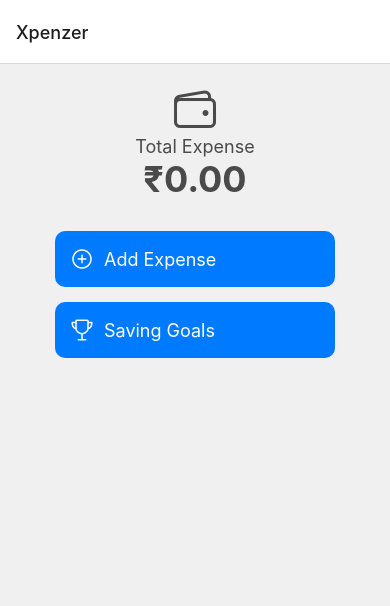
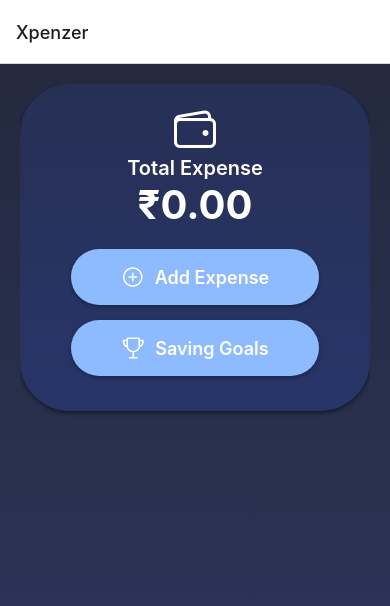
Before and after one commit to Anikribhu/Budget_App, a React Native app: screen /Dashboard in a window 390 px wide. Shown: the top 606 px of the page. Built offline with nearby package versions, Linux system fonts and the light colour scheme.

Commit message:
UI updated

```diff
--- a/components/AddExpense.jsx
+++ b/components/AddExpense.jsx
@@ -2,6 +2,9 @@ import React, { useState } from 'react';
 import { View, Text, StyleSheet, TextInput, TouchableOpacity } from 'react-native';
 import { Ionicons } from '@expo/vector-icons';
 import AsyncStorage from '@react-native-async-storage/async-storage';
+import { LinearGradient } from 'expo-linear-gradient';
+import { BlurView } from 'expo-blur';
+import { SafeAreaView } from 'react-native-safe-area-context';
 
 const AddExpense = ({ navigation }) => {
   const [amount, setAmount] = useState('');
@@ -32,57 +35,104 @@ const AddExpense = ({ navigation }) => {
   };
 
   return (
-    <View style={styles.container}>
+    <LinearGradient colors={['#24293E','#2d3860']} style={styles.container}>
+      <BlurView style={styles.blurContainer}>
+        <SafeAreaView style={styles.card}>
+          <Text style={styles.title}>Add New Expense</Text>
           <TextInput
             style={styles.input}
             placeholder="Amount (₹)"
             keyboardType="numeric"
             value={amount}
             onChangeText={setAmount}
+            placeholderTextColor="#aaaaaa"
           />
           <TextInput
             style={styles.input}
             placeholder="Description"
             value={description}
             onChangeText={setDescription}
+            placeholderTextColor="#aaaaaa"
           />
           {error ? <Text style={styles.errorText}>{error}</Text> : null}
           <TouchableOpacity style={styles.button} onPress={saveExpense}>
             <Ionicons name="save-outline" size={24} color="#ffffff" />
             <Text style={styles.buttonText}>Save Expense</Text>
           </TouchableOpacity>
-    </View>
+        </SafeAreaView>
+      </BlurView>
+    </LinearGradient>
   );
 };
 
 const styles = StyleSheet.create({
   container: {
     flex: 1,
+    justifyContent: 'center',
     padding: 20,
-    backgroundColor: '#f0f0f0',
+  },
+  blurContainer: {
+    borderRadius: 40,
+    overflow:"hidden"
+
+  },
+  card: {
+    backgroundColor: '#38405a', // Semi-transparent background
+    borderRadius: 40,
+    padding: 20,
+    shadowColor: "#000",
+    shadowOffset: {
+      width: 0,
+      height: 12,
+    },
+    shadowOpacity: 0.58,
+    shadowRadius: 20.00,
+
+    elevation: 24,
+  },
+  title: {
+    fontSize: 24,
+    fontWeight: 'bold',
+    marginBottom: 20,
+    color: '#FFFFFF',
+    textAlign: 'center',
   },
   input: {
-    backgroundColor: '#ffffff',
+    backgroundColor: '#ffffff', // Slightly transparent input background
     padding: 15,
-    borderRadius: 10,
+    borderRadius: 30,
     marginBottom: 15,
     fontSize: 16,
+    color: '#333333',
+    shadowColor: '#000000',
+    shadowOffset: { width: 0, height: 2 },
+    shadowOpacity: 0.1,
+    shadowRadius: 4,
+    elevation: 2,
   },
   button: {
     flexDirection: 'row',
     alignItems: 'center',
-    backgroundColor: '#007AFF',
+    justifyContent: 'center',
+    backgroundColor: '#8EBBFF',
     padding: 15,
-    borderRadius: 10,
+    borderRadius: 40,
+    shadowColor: '#000000',
+    shadowOffset: { width: 0, height: 2 },
+    shadowOpacity: 0.3,
+    shadowRadius: 5,
+    elevation: 3,
   },
   buttonText: {
     color: '#ffffff',
     fontSize: 18,
     marginLeft: 10,
+    fontWeight: 'bold',
   },
   errorText: {
     color: '#F44336',
     marginBottom: 15,
+    textAlign: 'center',
   },
 });
 
--- a/components/Dashboard.jsx
+++ b/components/Dashboard.jsx
@@ -2,6 +2,9 @@ import React, { useState, useEffect } from 'react';
 import { View, Text, StyleSheet, TouchableOpacity, FlatList, Alert } from 'react-native';
 import { Ionicons } from '@expo/vector-icons';
 import AsyncStorage from '@react-native-async-storage/async-storage';
+import { LinearGradient } from 'expo-linear-gradient';
+import { BlurView } from 'expo-blur';
+import { SafeAreaView } from 'react-native-safe-area-context';
 
 const formatDate = (date) => {
   const day = date.getDate().toString().padStart(2, '0');
@@ -15,7 +18,7 @@ const ExpenseItem = ({ item, onEdit, onRemove }) => (
   <View style={styles.expenseIconContainer}>
     <Ionicons
       name={item.amount >= 0 ? "remove-circle" : "add-circle"}
-        size={24}
+      size={28}
       color={item.amount >= 0 ? "red" : "green"}
     />
   </View>
@@ -30,13 +33,14 @@ const ExpenseItem = ({ item, onEdit, onRemove }) => (
   </View>
   <View style={styles.actions}>
     <TouchableOpacity onPress={() => onEdit(item)} style={styles.actionButton}>
-        <Ionicons name="pencil-outline" size={20} color="#007AFF" />
+      <Ionicons name="pencil-outline" size={22} color="#007AFF" />
     </TouchableOpacity>
     <TouchableOpacity onPress={() => onRemove(item.id)} style={styles.actionButton}>
-        <Ionicons name="trash-outline" size={20} color="#F44336" />
+      <Ionicons name="trash-outline" size={22} color="#F44336" />
     </TouchableOpacity>
   </View>
 </View>
+
 );
 
 const Dashboard = ({ navigation }) => {
@@ -127,9 +131,9 @@ const Dashboard = ({ navigation }) => {
   };
 
   const ListHeader = () => (
-    <View style={styles.header}>
+    <BlurView intensity={10} style={styles.header}>
       <View style={styles.totalExpenseContainer}>
-        <Ionicons name="wallet-outline" size={48} color="#4a4a4a" />
+        <Ionicons name="wallet-outline" size={48} color="#ffffff" />
         <Text style={styles.totalExpenseText}>Total Expense</Text>
         <Text style={styles.totalExpenseAmount}>₹{totalExpense.toFixed(2)}</Text>
       </View>
@@ -147,11 +151,12 @@ const Dashboard = ({ navigation }) => {
         <Ionicons name="trophy-outline" size={24} color="#ffffff" />
         <Text style={styles.buttonText}>Saving Goals</Text>
       </TouchableOpacity>
-    </View>
+    </BlurView>
   );
 
   return (
-    <View style={styles.container}>
+    <LinearGradient colors={['#24293E','#2d3860']} style={styles.container}>
+       <SafeAreaView >
       <FlatList
         data={expenses}
         renderItem={({ item }) => (
@@ -173,7 +178,9 @@ const Dashboard = ({ navigation }) => {
           <Ionicons name="trash-outline" size={24} color="#ffffff" />
         </TouchableOpacity>
       )}
-    </View>
+    </SafeAreaView>
+    </LinearGradient>
+
   );
 };
 
@@ -182,7 +189,6 @@ const styles = StyleSheet.create({
   container: {
     flex: 1,
     padding: 20,
-    backgroundColor: '#f0f0f0',
   },
   listContent: {
     paddingBottom: 80,
@@ -190,41 +196,63 @@ const styles = StyleSheet.create({
   header: {
     alignItems: 'center',
     marginBottom: 20,
+    overflow: "hidden",
+    backgroundColor: '#2e3653',
+    padding: 20,
+    borderRadius: 50,
+    shadowColor: '#000',
+    shadowOffset: { width: 0, height: 2 },
+    shadowOpacity: 0.5,
+    shadowRadius: 4,
+    elevation: 5,
   },
   totalExpenseContainer: {
     alignItems: 'center',
-    marginBottom: 30,
+    marginBottom: 20,
   },
   totalExpenseText: {
-    fontSize: 18,
-    color: '#4a4a4a',
+    fontSize: 20,
+    color: '#ffffff',
+    fontWeight: '600',
   },
   totalExpenseAmount: {
-    fontSize: 36,
+    fontSize: 40,
     fontWeight: 'bold',
-    color: '#4a4a4a',
+    color: '#ffffff',
   },
   button: {
     flexDirection: 'row',
     alignItems: 'center',
-    backgroundColor: '#007AFF',
+    backgroundColor: '#8EBBFF',
     padding: 15,
-    borderRadius: 10,
+    borderRadius: 50,
     marginBottom: 15,
     width: '80%',
+    justifyContent: 'center',
+    shadowColor: '#000',
+    shadowOffset: { width: 0, height: 2 },
+    shadowOpacity: 0.3,
+    shadowRadius: 4,
+    elevation: 5,
   },
   buttonText: {
     color: '#ffffff',
     fontSize: 18,
     marginLeft: 10,
+    fontWeight: '600',
   },
   expenseItem: {
     flexDirection: 'row',
     alignItems: 'center',
-    backgroundColor: '#ffffff',
-    padding: 15,
+    backgroundColor: '#F4F4FC',
+    padding: 20,
     borderRadius: 10,
     marginBottom: 10,
+    shadowColor: '#000',
+    shadowOffset: { width: 0, height: 2 },
+    shadowOpacity: 0.1,
+    shadowRadius: 4,
+    elevation: 3,
   },
   expenseIconContainer: {
     marginRight: 15,
@@ -238,6 +266,7 @@ const styles = StyleSheet.create({
   expenseDescription: {
     fontSize: 16,
     color: '#4a4a4a',
+    fontWeight: '500',
   },
   expenseAmount: {
     fontSize: 18,
@@ -259,16 +288,22 @@ const styles = StyleSheet.create({
   },
   removeAllButton: {
     position: 'absolute',
-    bottom: 20,
-    right: 20,
-    width: 50,
-    height: 50,
-    borderRadius: 25,
+    top: '120%',
+    right: 10,
+    width: 60,
+    height: 60,
+    borderRadius: 30,
     backgroundColor: '#F44336',
     alignItems: 'center',
     justifyContent: 'center',
     elevation: 5,
+    shadowColor: '#000',
+    shadowOffset: { width: 0, height: 2 },
+    shadowOpacity: 0.3,
+    shadowRadius: 4,
   },
 });
 
+
+
 export default Dashboard;
--- a/components/EditExpense.jsx
+++ b/components/EditExpense.jsx
@@ -3,6 +3,7 @@ import React, { useState, useEffect } from 'react';
 import { View, Text, TextInput, TouchableOpacity, StyleSheet, Alert } from 'react-native';
 import AsyncStorage from '@react-native-async-storage/async-storage';
 import { Ionicons } from '@expo/vector-icons';
+import { LinearGradient } from 'expo-linear-gradient';
 
 const EditExpense = ({ route, navigation }) => {
   const { expense } = route.params;
@@ -27,7 +28,9 @@ const EditExpense = ({ route, navigation }) => {
   };
 
   return (
-    <View style={styles.container}>
+    <LinearGradient colors={['#24293E','#2d3860']} style={styles.container}>
+
+    <View >
       <TextInput
         style={styles.input}
         placeholder="Description"
@@ -46,6 +49,7 @@ const EditExpense = ({ route, navigation }) => {
         <Text style={styles.buttonText}>Save</Text>
       </TouchableOpacity>
     </View>
+    </LinearGradient>
   );
 };
 
@@ -66,7 +70,7 @@ const styles = StyleSheet.create({
     flexDirection: 'row',
     alignItems: 'center',
     justifyContent: 'center',
-    backgroundColor: '#007AFF',
+    backgroundColor: '#8EBBFF',
     padding: 15,
     borderRadius: 10,
   },
--- a/components/SavingGoals.jsx
+++ b/components/SavingGoals.jsx
@@ -2,25 +2,38 @@ import React, { useState, useEffect } from 'react';
 import { View, Text, StyleSheet, TextInput, TouchableOpacity, FlatList, Modal } from 'react-native';
 import { Ionicons } from '@expo/vector-icons';
 import AsyncStorage from '@react-native-async-storage/async-storage';
+import { BlurView } from 'expo-blur';
+import { LinearGradient } from 'expo-linear-gradient';
+import { SafeAreaView } from 'react-native-safe-area-context';
 
 const styles = StyleSheet.create({
   container: {
     flex: 1,
     padding: 20,
-        backgroundColor: '#f0f0f0',
   },
   input: {
     backgroundColor: '#ffffff',
     padding: 15,
-        borderRadius: 10,
+    borderRadius: 15,
     marginBottom: 15,
     fontSize: 16,
+    color: '#333333',
+    shadowColor: '#000',
+    shadowOffset: { width: 0, height: 2 },
+    shadowOpacity: 0.1,
+    shadowRadius: 4,
+    elevation: 2,
   },
   dateButton: {
     backgroundColor: '#ffffff',
     padding: 15,
-        borderRadius: 10,
+    borderRadius: 15,
     marginBottom: 15,
+    shadowColor: '#000',
+    shadowOffset: { width: 0, height: 2 },
+    shadowOpacity: 0.1,
+    shadowRadius: 4,
+    elevation: 2,
   },
   dateButtonText: {
     fontSize: 16,
@@ -30,10 +43,15 @@ const styles = StyleSheet.create({
     flexDirection: 'row',
     alignItems: 'center',
     justifyContent: 'center',
-        backgroundColor: '#007AFF',
+    backgroundColor: '#8EBBFF',
     padding: 15,
-        borderRadius: 10,
+    borderRadius: 15,
     marginBottom: 15,
+    shadowColor: '#000',
+    shadowOffset: { width: 0, height: 2 },
+    shadowOpacity: 0.1,
+    shadowRadius: 4,
+    elevation: 20,
   },
   buttonText: {
     color: '#ffffff',
@@ -45,13 +63,19 @@ const styles = StyleSheet.create({
   },
   goalItem: {
     backgroundColor: '#ffffff',
-        padding: 15,
-        borderRadius: 10,
-        marginBottom: 10,
+    padding: 20,
+    borderRadius: 15,
+    marginBottom: 15,
+    shadowColor: '#000',
+    shadowOffset: { width: 0, height: 2 },
+    shadowOpacity: 0.1,
+    shadowRadius: 4,
+    elevation: 2,
   },
   goalName: {
     fontSize: 18,
     fontWeight: 'bold',
+    color: '#333333',
   },
   goalAmount: {
     fontSize: 16,
@@ -65,10 +89,10 @@ const styles = StyleSheet.create({
     flex: 1,
     justifyContent: 'center',
     alignItems: 'center',
-        backgroundColor: 'rgba(0, 0, 0, 0.5)',
+    backgroundColor: 'rgba(0, 0, 0, 0.3)',
   },
   modalContent: {
-        backgroundColor: 'white',
+    backgroundColor: 'rgba(255, 255, 255, 0.9)',
     borderRadius: 20,
     padding: 35,
     alignItems: 'center',
@@ -88,9 +112,9 @@ const styles = StyleSheet.create({
     marginBottom: 20,
   },
   dateInput: {
-        backgroundColor: '#f0f0f0',
+    backgroundColor: '#E9ECEF',
     padding: 10,
-        borderRadius: 5,
+    borderRadius: 10,
     width: '30%',
     textAlign: 'center',
     fontSize: 16,
@@ -98,7 +122,7 @@ const styles = StyleSheet.create({
   datePickerButton: {
     backgroundColor: '#007AFF',
     padding: 10,
-        borderRadius: 5,
+    borderRadius: 10,
   },
   datePickerButtonText: {
     color: '#ffffff',
@@ -119,7 +143,7 @@ const CustomDatePicker = ({ isVisible, onClose, onDateChange, selectedDate }) =>
 
   return (
     <Modal visible={isVisible} transparent animationType="fade">
-            <View style={styles.modalOverlay}>
+      <BlurView intensity={80} style={styles.modalOverlay}>
         <View style={styles.modalContent}>
           <View style={styles.datePickerContainer}>
             <TextInput
@@ -148,7 +172,7 @@ const CustomDatePicker = ({ isVisible, onClose, onDateChange, selectedDate }) =>
             <Text style={styles.datePickerButtonText}>Confirm</Text>
           </TouchableOpacity>
         </View>
-            </View>
+      </BlurView>
     </Modal>
   );
 };
@@ -194,13 +218,14 @@ const SavingGoals = () => {
   const renderGoal = ({ item }) => (
     <View style={styles.goalItem}>
       <Text style={styles.goalName}>{item.name}</Text>
-        <Text style={styles.goalAmount}>${item.amount.toFixed(2)}</Text>
+      <Text style={styles.goalAmount}>₹{item.amount.toFixed(2)}</Text>
       <Text style={styles.goalDeadline}>{new Date(item.deadline).toDateString()}</Text>
     </View>
   );
 
   return (
-      <View style={styles.container}>
+    <LinearGradient  colors={['#24293D', '#2d3860']} style={styles.container}>
+      <SafeAreaView style={styles.container} >
       <TextInput
         style={styles.input}
         placeholder="Goal Name"
@@ -233,7 +258,9 @@ const SavingGoals = () => {
         keyExtractor={(item) => item.id.toString()}
         style={styles.goalList}
       />
-      </View>
+    </SafeAreaView>
+    </LinearGradient>
+
   );
 };
 
--- a/package.json
+++ b/package.json
@@ -15,6 +15,8 @@
     "@react-navigation/native": "^6.1.18",
     "@react-navigation/stack": "^6.4.1",
     "expo": "~51.0.26",
+    "expo-blur": "^13.0.2",
+    "expo-linear-gradient": "^13.0.2",
     "expo-status-bar": "~1.12.1",
     "react": "18.2.0",
     "react-native": "0.74.5",
```
Also changed, not shown: App.js (line endings or trailing spaces), 2 other files (tests, documents, lock files or other folders). Lines whose indentation alone changed are shown as unchanged.
